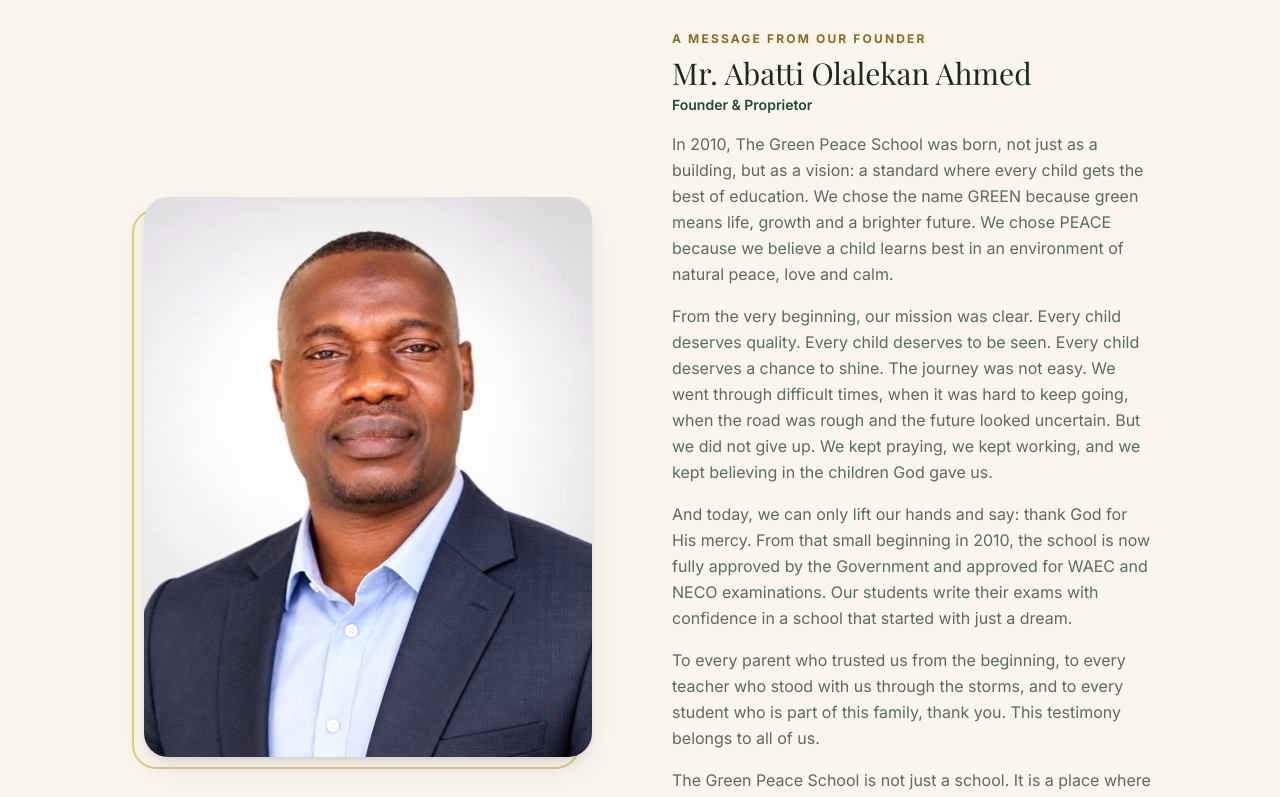
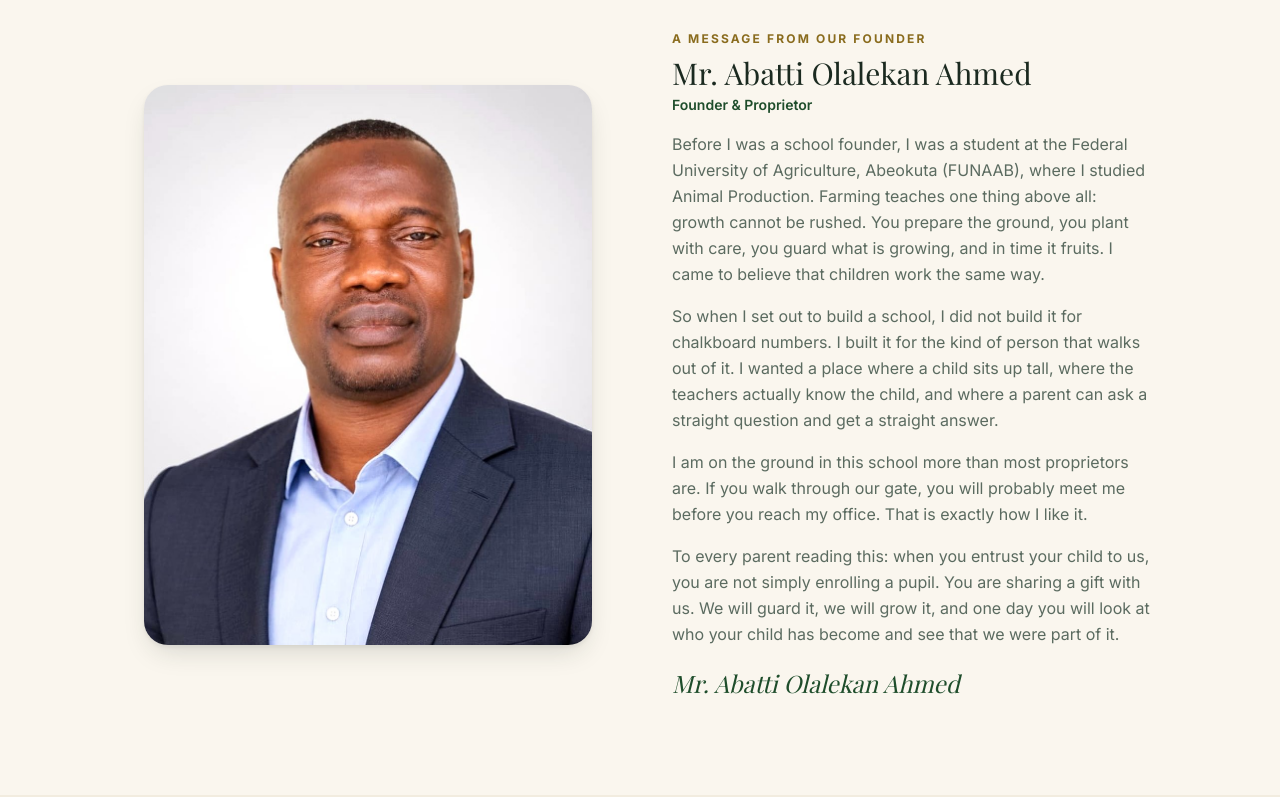
Before and after one commit to Ayanfe007/The-Green-Peace-College, a Next.js app: page /about in a window 1280 px wide. Shown: the part 2440-3237 px from the top of the page. Built offline with nearby package versions, Linux system fonts and the light colour scheme; a web font is replaced by a local one.

Commit message:
Real WhatsApp number; new personal Founder message (FUNAAB, Animal Production); photos now contained in their boxes

```diff
--- a/app/about/page.tsx
+++ b/app/about/page.tsx
@@ -106,18 +106,14 @@ function PersonMessage({
   return (
     <div className="grid items-center gap-10 lg:grid-cols-2 lg:gap-16">
       <Reveal className={reverse ? "lg:order-2" : undefined}>
-        <div className="relative mx-auto w-full max-w-md">
+        <div className="mx-auto w-full max-w-md overflow-hidden rounded-3xl shadow-lift">
           <Image
             src={image}
             alt={alt}
             width={900}
             height={1125}
             sizes="(min-width: 1024px) 40vw, (min-width: 640px) 80vw, 100vw"
-            className="aspect-[4/5] w-full rounded-3xl object-cover shadow-lift"
-          />
-          <span
-            aria-hidden="true"
-            className="absolute -bottom-3 -left-3 -z-10 h-full w-full rounded-3xl border-2 border-accent/60"
+            className="aspect-[4/5] w-full object-cover"
           />
         </div>
       </Reveal>
@@ -295,11 +291,10 @@ export default function AboutPage() {
               signature="Mr. Abatti Olalekan Ahmed"
               headingId="proprietor-heading"
               paragraphs={[
-                "In 2010, The Green Peace School was born, not just as a building, but as a vision: a standard where every child gets the best of education. We chose the name GREEN because green means life, growth and a brighter future. We chose PEACE because we believe a child learns best in an environment of natural peace, love and calm.",
-                "From the very beginning, our mission was clear. Every child deserves quality. Every child deserves to be seen. Every child deserves a chance to shine. The journey was not easy. We went through difficult times, when it was hard to keep going, when the road was rough and the future looked uncertain. But we did not give up. We kept praying, we kept working, and we kept believing in the children God gave us.",
-                "And today, we can only lift our hands and say: thank God for His mercy. From that small beginning in 2010, the school is now fully approved by the Government and approved for WAEC and NECO examinations. Our students write their exams with confidence in a school that started with just a dream.",
-                "To every parent who trusted us from the beginning, to every teacher who stood with us through the storms, and to every student who is part of this family, thank you. This testimony belongs to all of us.",
-                "The Green Peace School is not just a school. It is a place where green stands for a brighter future, and peace stands for natural peace and growth. We started with faith. We survived by grace. And by God's mercy, the best is yet to come.",
+                "Before I was a school founder, I was a student at the Federal University of Agriculture, Abeokuta (FUNAAB), where I studied Animal Production. Farming teaches one thing above all: growth cannot be rushed. You prepare the ground, you plant with care, you guard what is growing, and in time it fruits. I came to believe that children work the same way.",
+                "So when I set out to build a school, I did not build it for chalkboard numbers. I built it for the kind of person that walks out of it. I wanted a place where a child sits up tall, where the teachers actually know the child, and where a parent can ask a straight question and get a straight answer.",
+                "I am on the ground in this school more than most proprietors are. If you walk through our gate, you will probably meet me before you reach my office. That is exactly how I like it.",
+                "To every parent reading this: when you entrust your child to us, you are not simply enrolling a pupil. You are sharing a gift with us. We will guard it, we will grow it, and one day you will look at who your child has become and see that we were part of it.",
               ]}
             />
           </div>
@@ -363,15 +358,17 @@ export default function AboutPage() {
           <div className="mx-auto mt-12 grid max-w-3xl gap-5 sm:grid-cols-2">
             {TEAM.map((member, i) => (
               <Reveal key={member.role} delay={i * 60} className="h-full">
-                <Card className="h-full text-center" hover={false}>
+                <Card className="h-full overflow-hidden text-center" hover={false}>
+                  <div className="overflow-hidden rounded-xl">
                     <Image
                       src={member.image}
                       alt={member.alt}
                       width={800}
                       height={800}
                       sizes="(min-width: 640px) 50vw, 100vw"
-                    className="aspect-square w-full rounded-xl object-cover"
+                      className="aspect-square w-full object-cover"
                     />
+                  </div>
                   <h3 className="mt-4 font-semibold text-text">{member.name}</h3>
                   <p className="mt-0.5 text-xs font-semibold uppercase tracking-wider text-primary">
                     {member.role}
--- a/lib/siteConfig.ts
+++ b/lib/siteConfig.ts
@@ -9,7 +9,7 @@
  * find them quickly with a search for "TODO".
  */
 
-const whatsappNumber = "+234 803 123 4567"; // TODO: replace
+const whatsappNumber = "+234 805 652 7803";
 
 export const siteConfig = {
   name: "The Green Peace School",
@@ -28,10 +28,8 @@ export const siteConfig = {
     country: "Nigeria",
   },
 
-  phones: [
-    { label: "Office (daytime)", number: "+234 803 123 4567" }, // TODO: replace
-    { label: "Office (after 4pm)", number: "+234 902 345 6789" }, // TODO: replace
-  ],
+  // TODO: add a second number here when the school has one.
+  phones: [{ label: "Call or WhatsApp", number: "+234 805 652 7803" }],
 
   email: "hello@thegreenpeaceschool.ng", // TODO: replace
   admissionsEmail: "admissions@thegreenpeaceschool.ng", // TODO: replace
```
Lines whose indentation alone changed are shown as unchanged.
